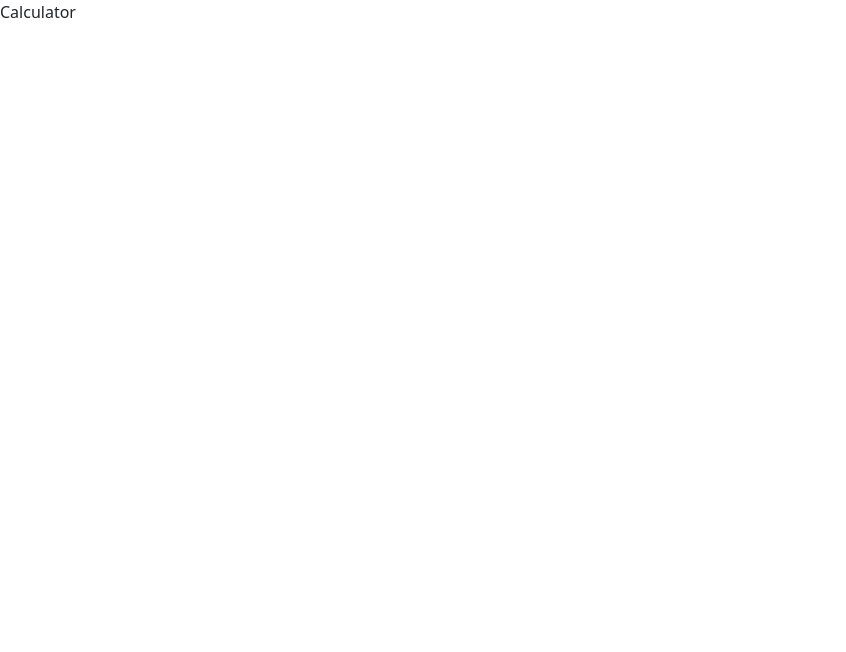
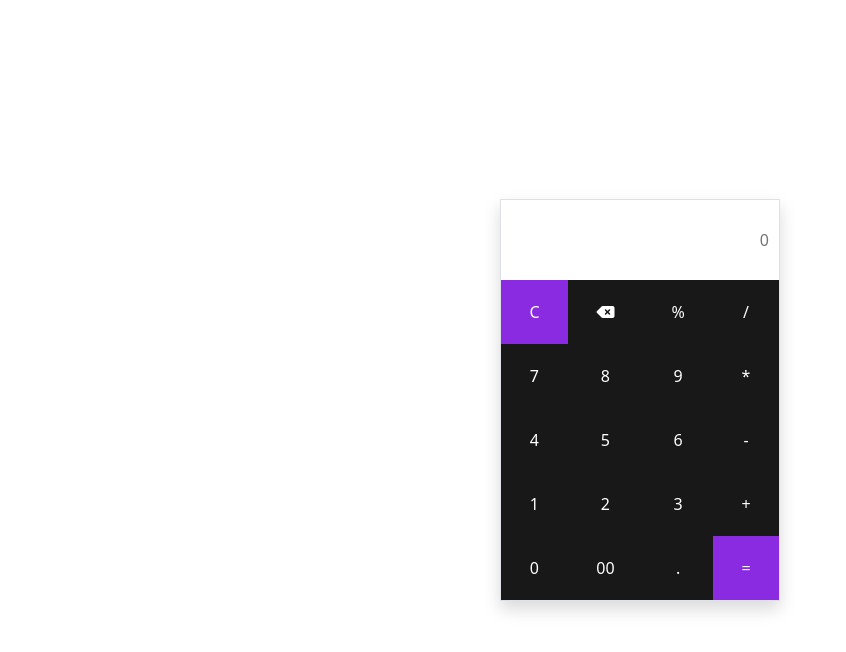
Before and after one commit to Ranjith-M7/react-projects-showcase, a React (Create React App) app: page /calculator in a window 1280 px wide. Shown: the top 652 px of the page, without its empty margins (0-846 px from the left). Built offline with nearby package versions, Linux system fonts and the light colour scheme.

Commit message:
added calculato r

```diff
--- a/src/components/Calculator.js
+++ b/src/components/Calculator.js
@@ -1,9 +1,74 @@
-import React from 'react'
+import React, { useState } from "react";
 
 function Calculator() {
+  const [inputValue, setInputValue] = useState("");
+
+  const display = (value) => {
+    setInputValue(inputValue + value);
+  };
+  const handleClear = () => {
+    setInputValue("");
+  };
+
+  const calculate = () => {
+    try {
+      const answer = eval(inputValue).toString();
+      setInputValue(answer);
+    } catch (error) {
+      setInputValue("Error");
+      setTimeout(() => {
+        setInputValue("");
+      }, 1500);
+    }
+  };
+
+  const handleDelete = () => {
+    const answers = inputValue.slice(0, -1);
+    setInputValue(answers);
+  };
+
   return (
-    <div>Calculator</div>
-  )
+    <>
+      <div className="calculator">
+        <div className="cal-container shadow border">
+          <form>
+            <input type="text" value={inputValue} placeholder="0" readOnly />
+          </form>
+
+          <span className="clr" onClick={() => handleClear()}>
+            C
+          </span>
+          <span onClick={() => handleDelete()}>
+            <i className="fa-solid fa-delete-left"></i>
+          </span>
+          <span onClick={() => display("%")}>%</span>
+          <span onClick={() => display("/")}>/</span>
+
+          <span onClick={() => display("7")}>7</span>
+          <span onClick={() => display("8")}>8</span>
+          <span onClick={() => display("9")}>9</span>
+          <span onClick={() => display("*")}>*</span>
+
+          <span onClick={() => display("4")}>4</span>
+          <span onClick={() => display("5")}>5</span>
+          <span onClick={() => display("6")}>6</span>
+          <span onClick={() => display("-")}>-</span>
+
+          <span onClick={() => display("1")}>1</span>
+          <span onClick={() => display("2")}>2</span>
+          <span onClick={() => display("3")}>3</span>
+          <span onClick={() => display("+")}>+</span>
+
+          <span onClick={() => display("0")}>0</span>
+          <span onClick={() => display("00")}>00</span>
+          <span onClick={() => display(".")}>.</span>
+          <span className="clr" onClick={() => calculate()}>
+            =
+          </span>
+        </div>
+      </div>
+    </>
+  );
 }
 
-export default Calculator
+export default Calculator;
--- a/src/components/Signup.js
+++ b/src/components/Signup.js
@@ -1,4 +1,4 @@
-import React, { useState, useEffect } from "react";
+import React, { useState} from "react";
 function Signup() {
   const [username, setUsername] = useState("");
   const [email, setEmail] = useState("");
--- a/src/components/TodoApp.js
+++ b/src/components/TodoApp.js
@@ -25,7 +25,7 @@ function TodoApp() {
   const deleteTask = (id) => {
     setTodos(
       todos.filter((t) => {
-        return t.id != id;
+        return t.id !== id;
       })
     );
     toast.error("Task deleted successfully !");
--- a/src/page/HomePage.js
+++ b/src/page/HomePage.js
@@ -1,6 +1,5 @@
 import React from "react";
 import { NavLink } from "react-router-dom";
-
 
 function HomePage() {
   // Array of project names and links
@@ -21,9 +20,7 @@ function HomePage() {
       <div className="homepage" id="home">
         <div className="container">
           <div className="header d-flex justify-content-between align-items-center py-5">
-            <a href="#" className="title">
-              React Projects
-            </a>
+            <h1 className="title">React Projects</h1>
             <button>White Theme</button>
           </div>
 
--- a/src/style.css
+++ b/src/style.css
@@ -263,3 +263,45 @@
   padding: 10px 20px;
   font-size: 14px;
 }
+
+/*------------------------
+    Calculator styles
+-------------------------*/
+
+.calculator {
+  display: flex;
+  justify-content: center;
+  align-items: center;
+  height: 100vh;
+}
+.cal-container {
+  display: grid;
+  background-color: #191818;
+  color: rgb(255, 255, 255);
+  width: 280px;
+}
+.cal-container form {
+  grid-column: span 4;
+}
+.cal-container form input {
+  width: 100%;
+  height: 80px;
+  border: none;
+  outline: none;
+  text-align: right;
+  padding: 0 10px;
+  pointer-events: none;
+}
+.cal-container span {
+  padding: 20px;
+  cursor: pointer;
+  text-align: center;
+  transition: background-color 0.13s ease;
+  user-select: none;
+}
+.cal-container .clr {
+  background-color: blueviolet;
+}
+.cal-container span:active {
+  background-color: blueviolet;
+}
```
